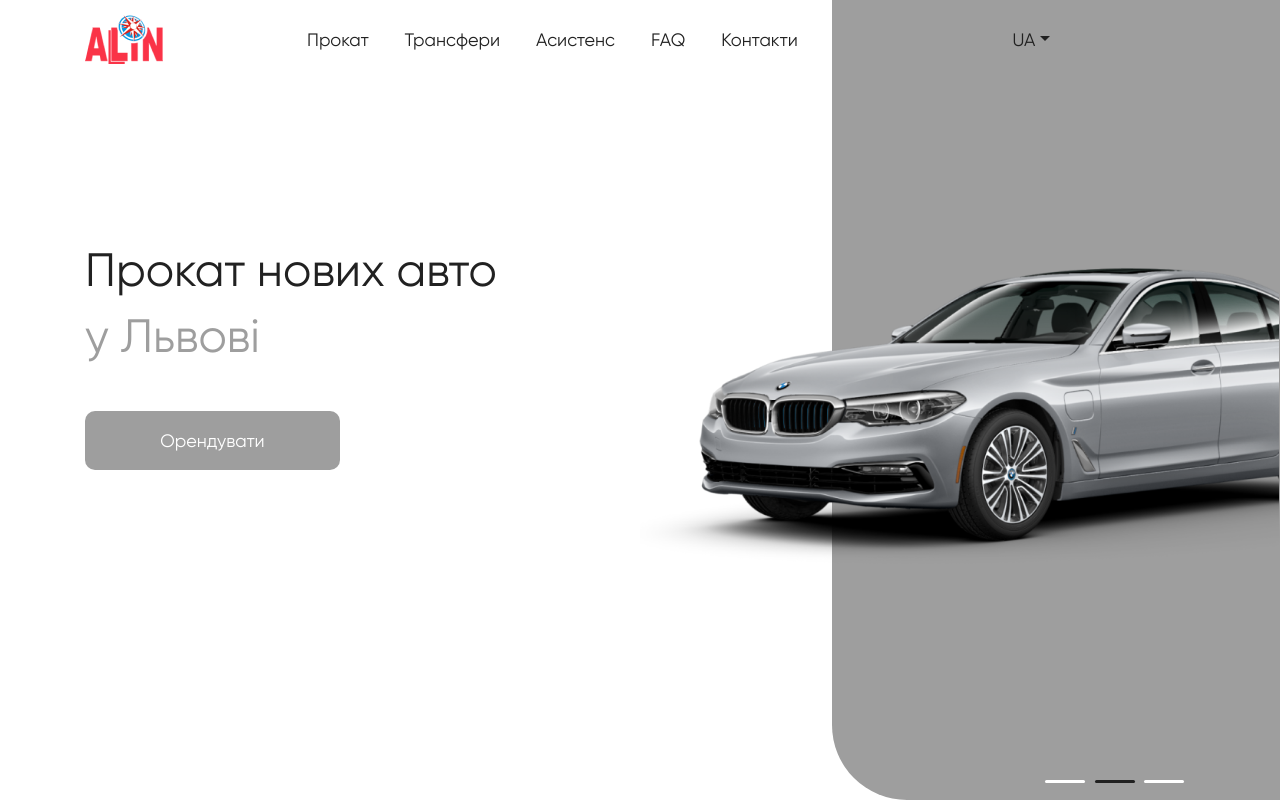
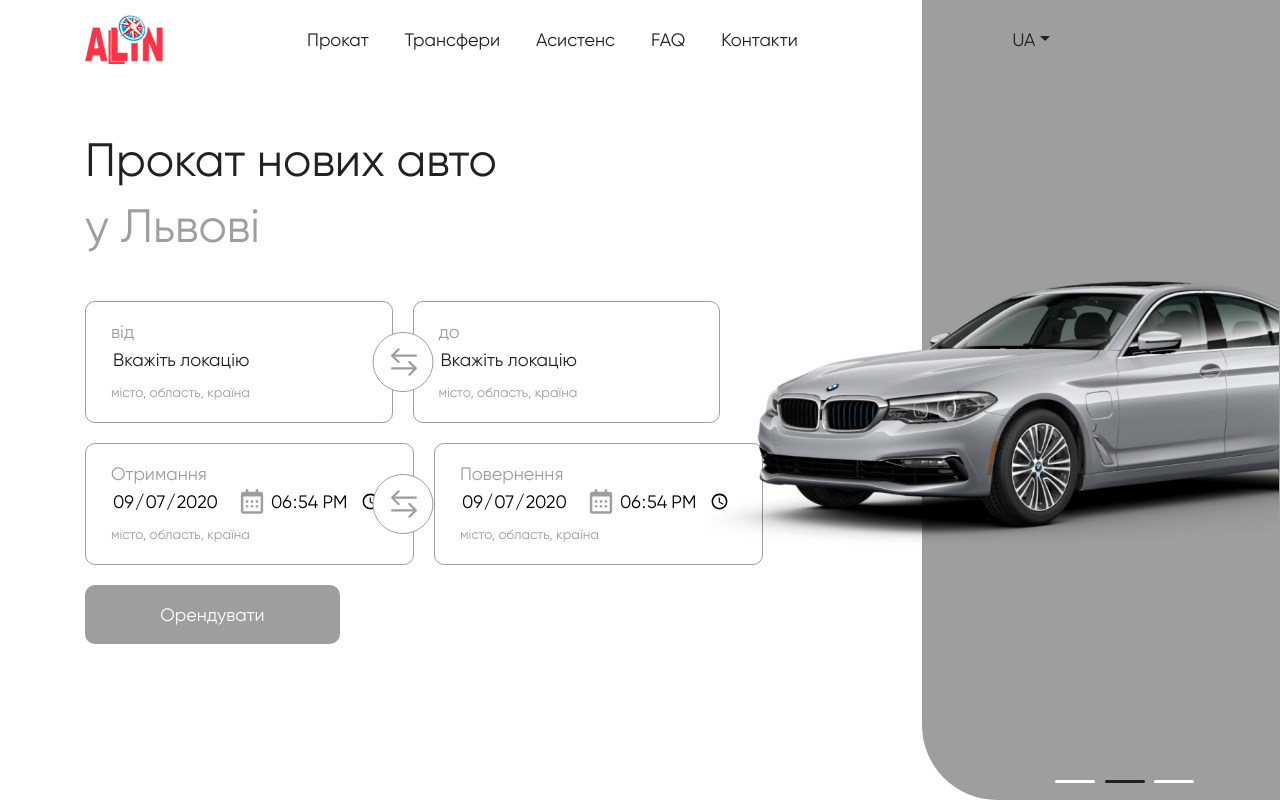
Before and after one commit to vovanolo/alinuamaket, a React (Create React App) app: page / in a window 1280 px wide. Shown: the top 802 px of the page. Built offline with nearby package versions, Linux system fonts and the light colour scheme.

Commit message:
feat: copied reserv settings to hero section on main page and saved data to context

```diff
--- a/src/Router.jsx
+++ b/src/Router.jsx
@@ -17,24 +17,27 @@ import Assistance from './pages/Assistance';
 import Faq from './pages/Faq';
 import News from './pages/News';
 
+import { FormContextProvider } from './components/ContextProvider';
+
 export default function Router() {
   const [data, setData] = useState(null);
 
   return (
     <BrowserRouter>
       <Navbar />
+      <FormContextProvider>
         <Switch>
           <Route exact path={urls.home}>
             <Home />
+          </Route>
+          <Route exact path={urls.reserv}>
+            <Reserv sendData={(data) => setData(data)} />
           </Route>
           <Route exact path={urls.rentWithDriver}>
             <RentWithDriver data={data} />
           </Route>
           <Route exact path={urls.rent}>
             <Rent />
-        </Route>
-        <Route exact path={urls.reserv}>
-          <Reserv sendData={(data) => setData(data)} />
           </Route>
           <Route exact path={urls.assistance}>
             <Assistance />
@@ -56,6 +59,7 @@ export default function Router() {
             <NotFound />
           </Route>
         </Switch>
+      </FormContextProvider>
       <Footer />
     </BrowserRouter>
   );
--- /dev/null
+++ b/src/components/ContextProvider.jsx
@@ -0,0 +1,13 @@
+import React, { useState, createContext } from 'react';
+
+export const FormContext = createContext();
+
+export function FormContextProvider({ children }) {
+  const [data, setData] = useState(null);
+
+  return (
+    <FormContext.Provider value={[data, setData]}>
+      {children}
+    </FormContext.Provider>
+  );
+}
--- a/src/pages/Reserv.jsx
+++ b/src/pages/Reserv.jsx
@@ -1,9 +1,10 @@
-import React, { useEffect, useState } from 'react';
+import React, { useEffect, useState, useContext } from 'react';
 import { useTranslation } from 'react-i18next';
-import { Formik, Field, Form, useFormik } from 'formik';
+import { useFormik } from 'formik';
 import { useHistory } from 'react-router-dom';
 
 import { rentWithDriver } from '../urls';
+import { FormContext } from '../components/ContextProvider';
 
 import '../styles/reserv.css';
 import '../styles/switch.css';
@@ -56,6 +57,7 @@ export default function Reserv({ sendData }) {
 
   const { t, i18n } = useTranslation();
   const history = useHistory();
+  const [data, setData] = useContext(FormContext);
 
   const formik = useFormik({
     initialValues: {
@@ -71,6 +73,7 @@ export default function Reserv({ sendData }) {
       email: '',
       comment: '',
       agreeWithTerms: false,
+      ...data,
     },
     onSubmit: handleFormSubmit,
   });
@@ -84,8 +87,6 @@ export default function Reserv({ sendData }) {
   }, [language]);
 
   useEffect(() => {
-    // console.log(formik.values);
-
     const { receiveDate, returnDate } = formik.values;
 
     if (!(receiveDate && returnDate)) return;
--- a/src/sections/Hero.jsx
+++ b/src/sections/Hero.jsx
@@ -1,8 +1,12 @@
-import React, { useEffect, useState } from 'react';
+import React, { useEffect, useState, useContext } from 'react';
 import { useTranslation } from 'react-i18next';
 import SwiperCore, { Pagination, Autoplay } from 'swiper';
 import { Swiper, SwiperSlide } from 'swiper/react';
-import { Link } from 'react-router-dom';
+import { useHistory } from 'react-router-dom';
+import { useFormik } from 'formik';
+
+import { FormContext } from '../components/ContextProvider';
+import * as urls from '../urls';
 
 import 'swiper/swiper.scss';
 import 'swiper/components/pagination/pagination.scss';
@@ -10,15 +14,45 @@ import 'swiper/components/pagination/pagination.scss';
 import '../styles/hero.css';
 
 import slide01 from '../images/slider/01_Car.png';
+import circleSwitch from '../images/circle_switch.svg';
 
 SwiperCore.use([Pagination, Autoplay]);
+
+const initialDateFormatted = `${new Date().getFullYear()}-${
+  new Date().getMonth().toString().length < 2
+    ? '0' + (new Date().getMonth() + 1).toString()
+    : new Date().getMonth()
+}-${
+  new Date().getDate().toString().length < 2
+    ? '0' + new Date().getDate()
+    : new Date().getDate()
+}`;
+
+const initialTimeFormatted = `${new Date().getHours()}:${new Date().getMinutes()}`;
 
 export default function Hero() {
   const [language, setLanguage] = useState('ua');
   const { t, i18n } = useTranslation();
 
+  const [data, setData] = useContext(FormContext);
+
+  const history = useHistory();
+
+  const formik = useFormik({
+    initialValues: {
+      locationFrom: '',
+      locationTo: '',
+      receiveDate: initialDateFormatted,
+      receiveTime: initialTimeFormatted,
+      returnDate: initialDateFormatted,
+      returnTime: initialTimeFormatted,
+    },
+    onSubmit: handleFormSubmit,
+  });
+
   useEffect(() => {
     changeLanguage(localStorage.getItem('lang') || 'ua');
+    console.log(data);
   }, [language]);
 
   function changeLanguage(newLanguage) {
@@ -28,50 +62,215 @@ export default function Hero() {
     i18n.changeLanguage(newLang);
   }
 
+  function handleLocationSwap() {
+    const locationFrom = formik.values.locationFrom;
+    const locationTo = formik.values.locationTo;
+
+    formik.setValues({
+      ...formik.values,
+      locationFrom: locationTo,
+      locationTo: locationFrom,
+    });
+  }
+
+  function handleDateSwap() {
+    const receiveDate = formik.values.receiveDate;
+    const returnDate = formik.values.returnDate;
+    const receiveTime = formik.values.receiveTime;
+    const returnTime = formik.values.returnTime;
+
+    formik.setValues({
+      ...formik.values,
+      receiveDate: returnDate,
+      returnDate: receiveDate,
+      receiveTime: returnTime,
+      returnTime: receiveTime,
+    });
+  }
+
+  function handleFormSubmit(values) {
+    setData(values);
+    history.push(urls.reserv);
+  }
+
   return (
     <>
       <Swiper
         className="slider__container_hero"
         loop
         autoplay={{
-          delay: 5000
+          delay: 5000,
         }}
         spaceBetween={0}
         slidesPerView={1}
         pagination={{
-          clickable: true
+          clickable: true,
         }}
       >
         <SwiperSlide>
-          <img className="img-responsive img-responsive_contain img-responsive_right" src={slide01} alt="Slide 1" />
+          <img
+            className="img-responsive img-responsive_contain img-responsive_right"
+            src={slide01}
+            alt="Slide 1"
+          />
         </SwiperSlide>
         <SwiperSlide>
-          <img className="img-responsive img-responsive_contain img-responsive_right" src={slide01} alt="Slide 2" />
+          <img
+            className="img-responsive img-responsive_contain img-responsive_right"
+            src={slide01}
+            alt="Slide 2"
+          />
         </SwiperSlide>
         <SwiperSlide>
-          <img className="img-responsive img-responsive_contain img-responsive_right" src={slide01} alt="Slide 3" />
+          <img
+            className="img-responsive img-responsive_contain img-responsive_right"
+            src={slide01}
+            alt="Slide 3"
+          />
         </SwiperSlide>
       </Swiper>
 
       <div className="container">
-        <div className="hero-cta-box">
+        <div className="hero-cta-box navbar-offset">
           <div className="row">
             <div className="col">
               <div className="hero-cta-box__title-box">
                 <h1>
-                  <span className="text_black hero-cta-box__title">{t('Прокат нових авто')}</span>
-                  <span className="text_grey hero-cta-box__subtitle">{t('у Львові')}</span>
+                  <span className="text_black hero-cta-box__title">
+                    {t('Прокат нових авто')}
+                  </span>
+                  <span className="text_grey hero-cta-box__subtitle">
+                    {t('у Львові')}
+                  </span>
                 </h1>
               </div>
             </div>
           </div>
 
           <div className="row">
-            <div className="col-xl-3 col-lg-4 col-md-5 col-sm-7 col">
-              <Link to="/rent" className="btn_main">{t('Орендувати')}</Link>
+            <div className="col-lg-7">
+              <form onSubmit={formik.handleSubmit} id="heroReservForm">
+                <div className="row">
+                  <div className="col">
+                    <div className="switch">
+                      <button
+                        type="button"
+                        className="switch__btn"
+                        onClick={handleLocationSwap}
+                      >
+                        <img src={circleSwitch} alt="switch icon" />
+                      </button>
+
+                      <div className="switch__box">
+                        <p className="switch__title text_grey">{t('від')}</p>
+                        <input
+                          name="locationFrom"
+                          type="text"
+                          className="switch__input"
+                          placeholder={t('Вкажіть локацію')}
+                          onChange={formik.handleChange}
+                          value={formik.values.locationFrom}
+                        />
+                        <sub className="switch__sub-title text_grey">
+                          {t('місто, область, країна')}
+                        </sub>
+                      </div>
+
+                      <div className="switch__box">
+                        <p className="switch__title text_grey">{t('до')}</p>
+                        <input
+                          name="locationTo"
+                          type="text"
+                          className="switch__input"
+                          placeholder={t('Вкажіть локацію')}
+                          onChange={formik.handleChange}
+                          value={formik.values.locationTo}
+                        />
+                        <sub className="switch__sub-title text_grey">
+                          {t('місто, область, країна')}
+                        </sub>
+                      </div>
+                    </div>
+                  </div>
+                </div>
+
+                <div className="row">
+                  <div className="col">
+                    <div className="switch">
+                      <button
+                        type="button"
+                        className="switch__btn"
+                        onClick={handleDateSwap}
+                      >
+                        <img src={circleSwitch} alt="switch icon" />
+                      </button>
+
+                      <div className="switch__box">
+                        <p className="switch__title text_grey">
+                          {t('Отримання')}
+                        </p>
+                        <div className="switch__input-container">
+                          <input
+                            name="receiveDate"
+                            type="date"
+                            min={initialDateFormatted}
+                            className="switch__input"
+                            onChange={formik.handleChange}
+                            value={formik.values.receiveDate}
+                          />
+                          <input
+                            name="receiveTime"
+                            type="time"
+                            min={initialTimeFormatted}
+                            className="switch__input"
+                            onChange={formik.handleChange}
+                            value={formik.values.receiveTime}
+                          />
+                        </div>
+                        <sub className="switch__sub-title text_grey">
+                          {t('місто, область, країна')}
+                        </sub>
+                      </div>
+
+                      <div className="switch__box">
+                        <p className="switch__title text_grey">
+                          {t('Повернення')}
+                        </p>
+                        <div className="switch__input-container">
+                          <input
+                            name="returnDate"
+                            type="date"
+                            min={initialDateFormatted}
+                            className="switch__input"
+                            onChange={formik.handleChange}
+                            value={formik.values.returnDate}
+                          />
+                          <input
+                            name="returnTime"
+                            type="time"
+                            className="switch__input"
+                            onChange={formik.handleChange}
+                            value={formik.values.returnTime}
+                          />
+                        </div>
+                        <sub className="switch__sub-title text_grey">
+                          {t('місто, область, країна')}
+                        </sub>
+                      </div>
+                    </div>
+                  </div>
+                </div>
+              </form>
             </div>
           </div>
 
+          <div className="row">
+            <div className="col-xl-3 col-lg-4 col-md-5 col-sm-7 col">
+              <button type="submit" form="heroReservForm" className="btn_main">
+                {t('Орендувати')}
+              </button>
+            </div>
+          </div>
         </div>
       </div>
     </>
--- a/src/styles/hero.css
+++ b/src/styles/hero.css
@@ -2,7 +2,9 @@
   text-align: right;
 }
 
-.slider__container_hero .swiper-pagination > .swiper-pagination-bullet:last-child {
+.slider__container_hero
+  .swiper-pagination
+  > .swiper-pagination-bullet:last-child {
   margin-right: 15%;
 }
 
@@ -29,7 +31,6 @@
 
 .hero-cta-box {
   height: 100vh;
-  padding-top: 30vh;
   z-index: 2;
 }
 
@@ -56,7 +57,7 @@
   top: 0;
   right: 0;
   bottom: 0;
-  max-width: 50vw;
+  max-width: 45vw;
 }
 
 .slider__container_hero::before {
@@ -67,7 +68,7 @@
   top: 0;
   right: 0;
   bottom: 0;
-  left: 15vw;
+  left: 17vw;
   border-bottom-left-radius: 75px;
   z-index: 1;
 }
--- a/src/styles/home-media.css
+++ b/src/styles/home-media.css
@@ -1,16 +1,19 @@
 @media (max-width: 1199px) {
   .slider__container_hero::before {
-    left: 25vw;
+    left: 20vw;
+  }
+}
+
+@media (max-width: 1120px) {
+  .slider__container_hero::before {
+    left: 22vw;
   }
 }
 
 @media (max-width: 991px) {
   .slider__container_hero {
     max-width: 60vw;
-  }
-
-  .slider__container_hero:before {
-    left: 35%;
+    display: none;
   }
 
   .rent-step__line {
@@ -35,22 +38,7 @@
 
 @media (max-width: 767px) {
   .hero-cta-box {
-    padding-top: 75px;
     height: unset;
-  }
-
-  .slider__container_hero {
-    max-width: 100vw;
-    top: 350px;
-    bottom: unset;
-  }
-
-  .slider__container_hero:before {
-    background-color: transparent;
-  }
-
-  .slider__container_hero .swiper-pagination-bullet:not(.swiper-pagination-bullet-active) {
-    background-color: var(--color-grey);
   }
 
   .news-title {
@@ -63,10 +51,6 @@
 }
 
 @media (max-width: 450px) {
-  .slider__container_hero {
-    top: 380px;
-  }
-
   .news-title {
     margin-top: 380px;
   }
--- a/src/styles/switch.css
+++ b/src/styles/switch.css
@@ -37,14 +37,8 @@
   width: 100%;
 }
 
-.switch__input[type="date"],
-.switch__input[type="time"] {
-  min-width: 50%;
-}
-
 .switch__input {
   display: block;
-  min-width: 100%;
   width: 100%;
   border: none;
   font-size: 1rem;
```
Lines whose indentation alone changed are shown as unchanged.
